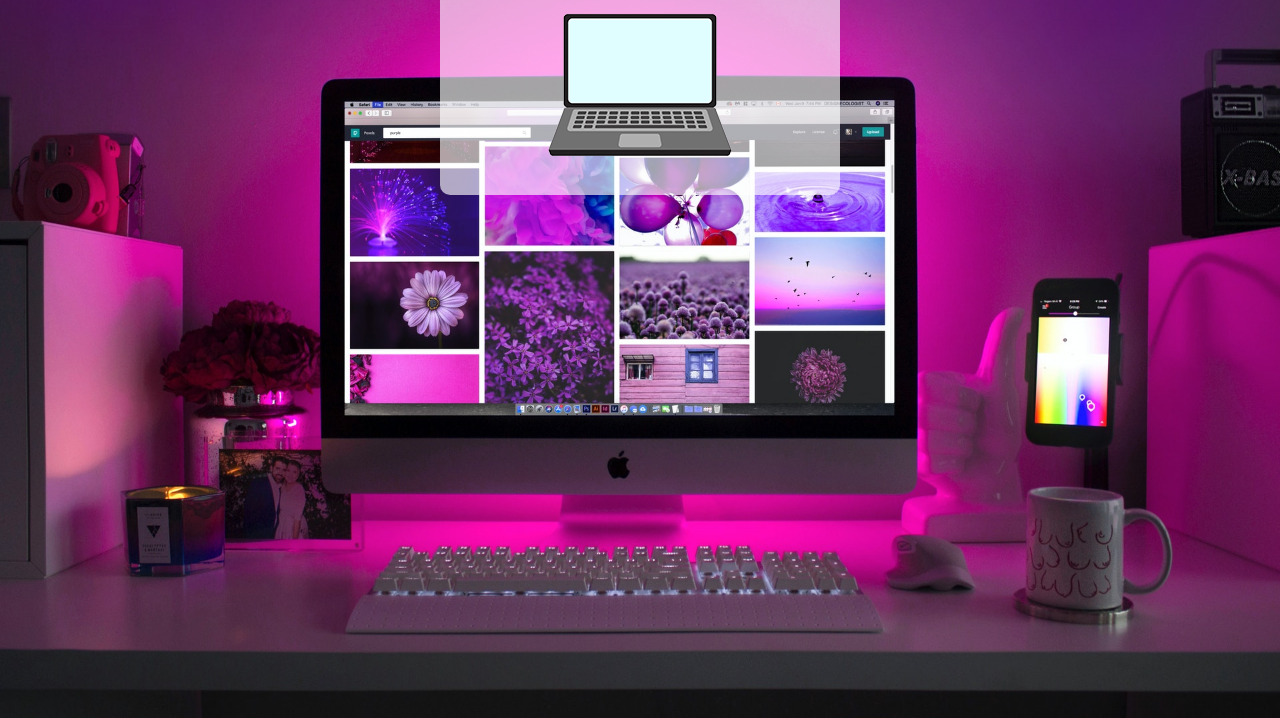
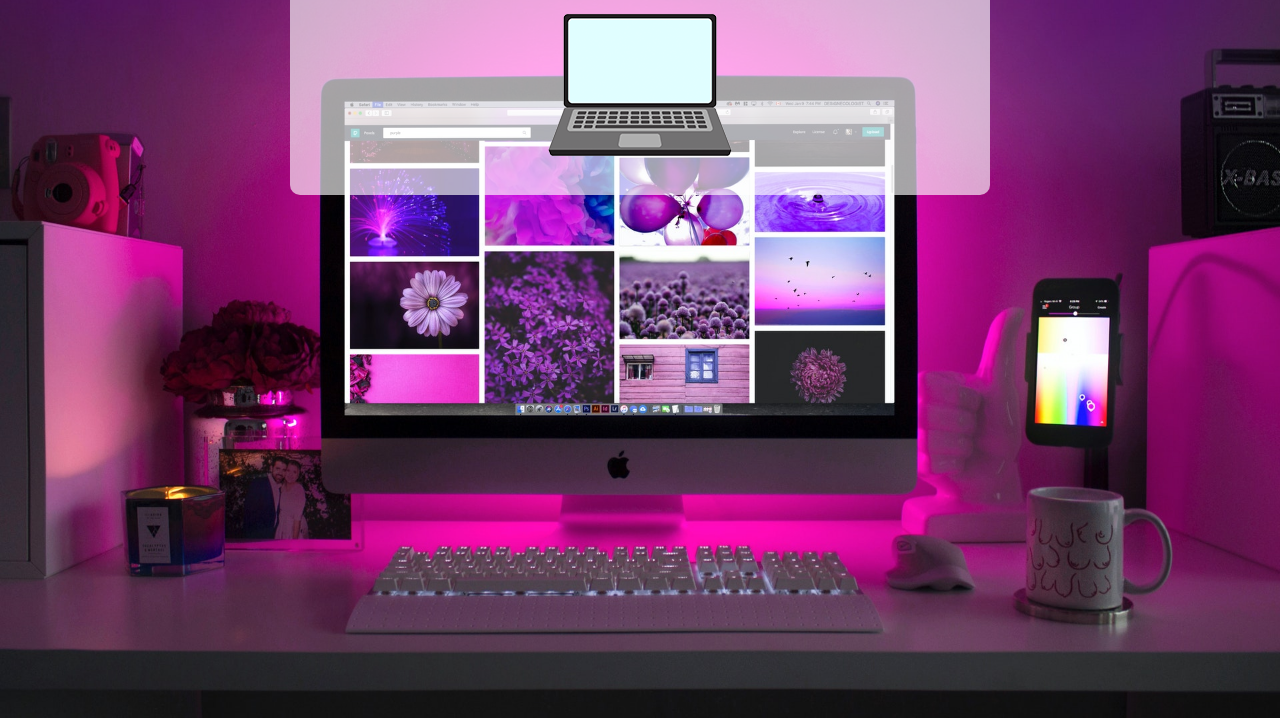
Before and after one commit to felipemagal/html-css, a plain HTML site: page exercicios/ex026/mq004/index.html in a window 1280 px wide. Shown: the part 82-800 px from the top of the page. Drawn offline with Linux system fonts and the light colour scheme.

Commit message:
Ajustes no media-query.css

```diff
--- a/exercicios/ex026/mq004/estilos/media-query.css
+++ b/exercicios/ex026/mq004/estilos/media-query.css
@@ -38,7 +38,7 @@ Grandes telas: acima de 1200px */
     img#tv {display: none;}
 }
 
-@media screen and (min-width: 768px) and (max-width: 992px) {
+@media screen and (min-width: 992px) and (max-width: 1200px) {
     body {
         background-image: url(../imagens/back-tablet.jpg);
     }
@@ -53,6 +53,11 @@ Grandes telas: acima de 1200px */
     body {
         background-image: url(../imagens/back-pc.jpg);
     }
+
+    main {
+        width: 700px;
+    }
+
     img#phone {display: none;}
     img#tablet {display: none;}
     img#print {display: none;}
```
